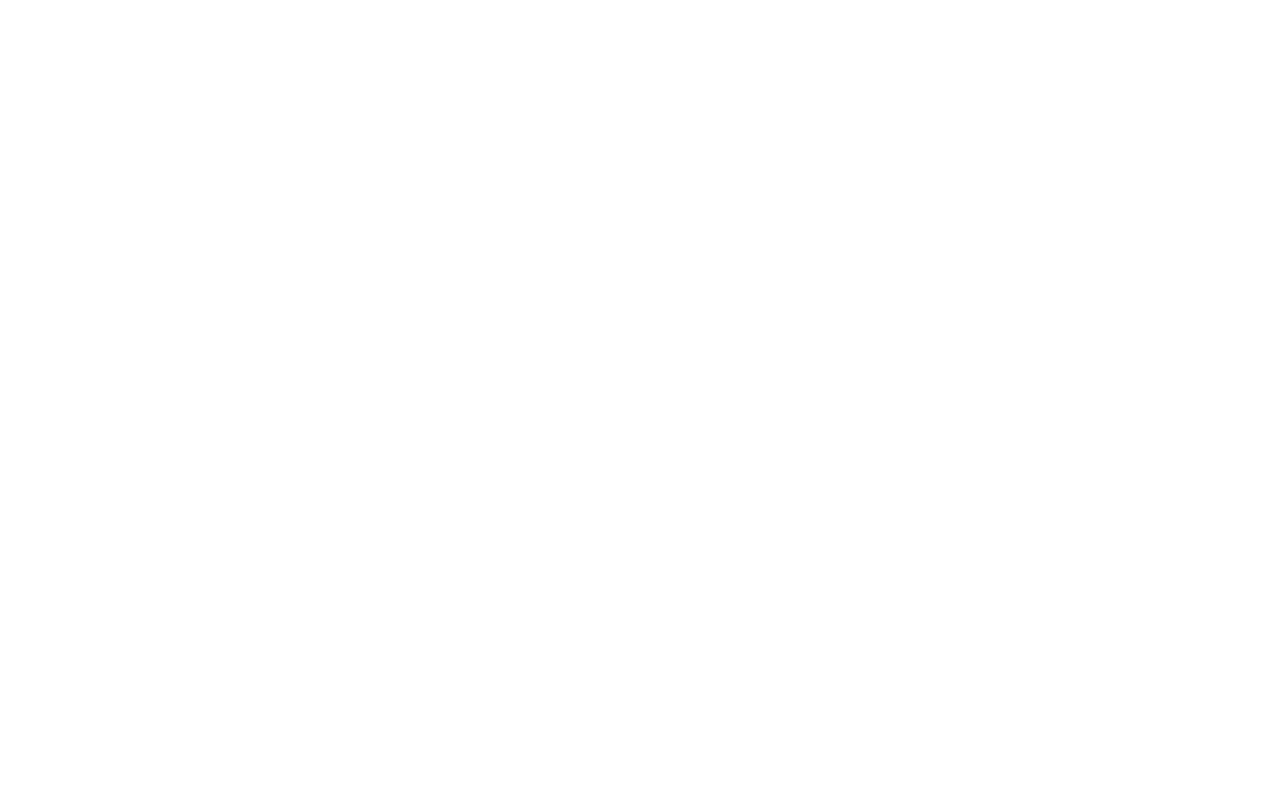
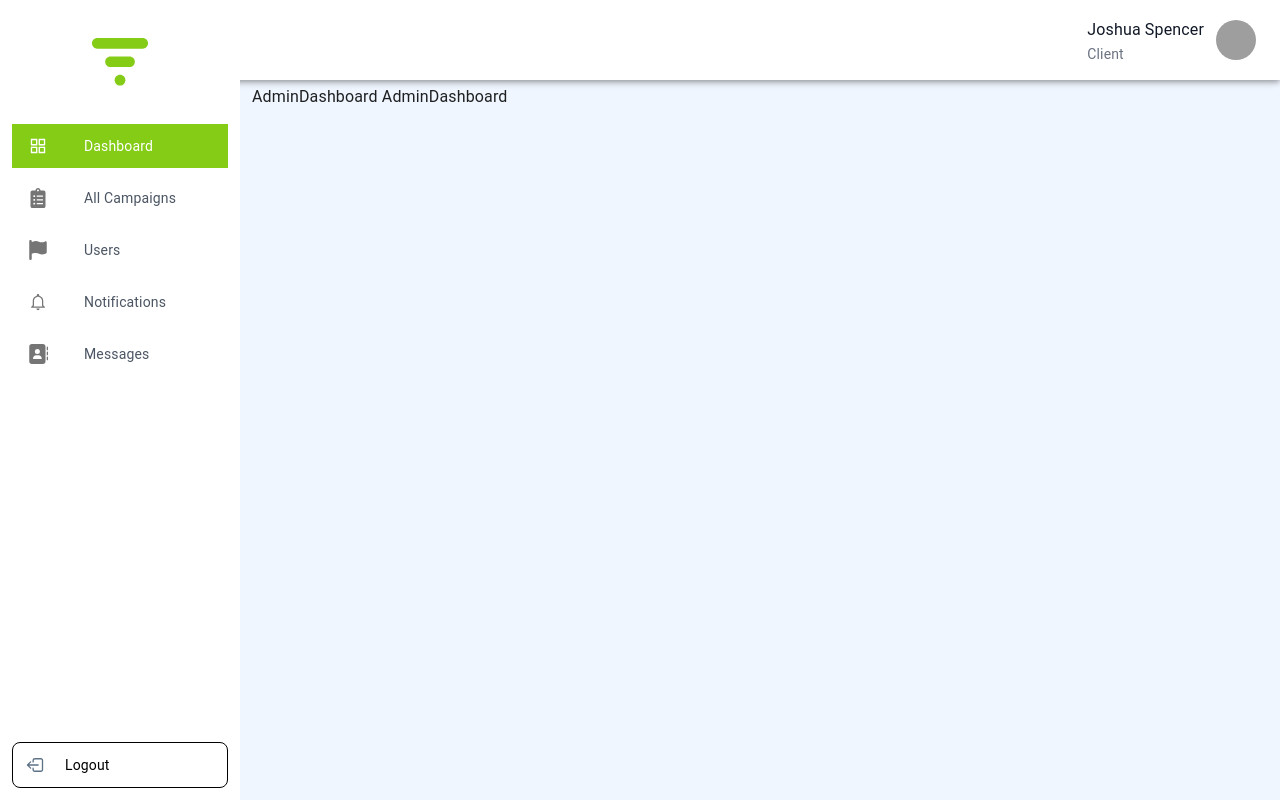
Before and after one commit to ahl-fabtechsol/ffiv, a React (Vite) app: page /admin/dashboard in a window 1280 px wide. Before the commit this address had no page. Built offline with nearby package versions, Linux system fonts and the light colour scheme; grey boxes are pictures that could not be loaded.

Commit message:
admin pages

```diff
--- a/src/App.jsx
+++ b/src/App.jsx
@@ -14,6 +14,11 @@ import Messages from "./pages/user/Messages";
 import Notifications from "./pages/user/Notifications";
 import CreateCampaign from "./pages/user/createCampaign/CreateCampaign";
 import UserCampaign from "./pages/user/UserCampaign";
+import AdminDashboard from "./pages/admin/AdminDashboard";
+import AdminUsers from "./pages/admin/AdminUsers";
+import AdminAllCampaigns from "./pages/admin/AdminAllCampaigns";
+import AdminNotifications from "./pages/admin/AdminNotifications";
+import AdminMessages from "./pages/admin/AdminMessages";
 
 const App = () => {
   return (
@@ -37,6 +42,13 @@ const App = () => {
         <Route path="/user/create-campaign" element={<CreateCampaign />} />
         <Route path="/user/all-campaign" element={<UserCampaign />} />
       </Route>
+      <Route element={<Dashboardnav type="admin" />}>
+        <Route path="/admin/dashboard" element={<AdminDashboard />} />
+        <Route path="/admin/users" element={<AdminUsers />} />
+        <Route path="/admin/campaigns" element={<AdminAllCampaigns />} />
+        <Route path="/admin/notifications" element={<AdminNotifications />} />
+        <Route path="/admin/messages" element={<AdminMessages />} />
+      </Route>
     </Routes>
   );
 };
--- a/src/dashboardLayout/SideNav.jsx
+++ b/src/dashboardLayout/SideNav.jsx
@@ -5,7 +5,7 @@ import List from "@mui/material/List";
 import ListItem from "@mui/material/ListItem";
 import ListItemButton from "@mui/material/ListItemButton";
 import ListItemText from "@mui/material/ListItemText";
-import { NavLink } from "react-router-dom";
+import { NavLink, useNavigate } from "react-router-dom";
 import Typography from "@mui/material/Typography";
 import { buttonStyle, listItemStyle } from "./SideNavStyles";
 import { AiOutlineAppstore } from "react-icons/ai";
@@ -50,8 +50,42 @@ const listItemData = [
   },
 ];
 
+const adminListItemData = [
+  {
+    label: "Dashboard",
+    name: "dashboard",
+    link: `/admin/dashboard`,
+    icon: <AiOutlineAppstore className="text-xl" />,
+  },
+  {
+    label: "All Campaigns",
+    name: "campaigns",
+    link: `/admin/campaigns`,
+    icon: <FaClipboardList className="text-xl" />,
+  },
+  {
+    label: "Users",
+    name: "users",
+    link: `/admin/users`,
+    icon: <FaFlag className="text-xl" />,
+  },
+  {
+    label: "Notifications",
+    name: "notifications",
+    link: `/admin/notifications`,
+    icon: <IoMdNotificationsOutline className="text-xl" />,
+  },
+  {
+    label: "Messages",
+    name: "messages",
+    link: `/admin/messages`,
+    icon: <FaAddressBook className="text-xl" />,
+  },
+];
+
 function SideNav(props) {
   const { window } = props;
+  const navigate = useNavigate();
   const drawer = (
     <div className="rounded-lg">
       <div className="px-3 bg-white h-screen rounded-2xl">
@@ -65,6 +99,7 @@ function SideNav(props) {
             />
           </div>
           <div className="overflow-y-auto flex-grow">
+            {props.type === "user" ? (
               <List>
                 {listItemData?.map((value, i) => (
                   <div key={i} className="py-1">
@@ -78,10 +113,29 @@ function SideNav(props) {
                   </div>
                 ))}
               </List>
+            ) : (
+              <List>
+                {adminListItemData?.map((value, i) => (
+                  <div key={i} className="py-1">
+                    <div className="bg-white text-gray-600">
+                      <RenderItem
+                        value={value}
+                        i={i}
+                        className="text-black rounded-lg"
+                      />
+                    </div>
+                  </div>
+                ))}
+              </List>
+            )}
           </div>
           <div>
             <List className="mx-4 mt-3 bg-white border border-black rounded-lg">
-              <ListItem disablePadding className="cursor-pointer">
+              <ListItem
+                disablePadding
+                className="cursor-pointer"
+                onClick={() => navigate("/")}
+              >
                 <ListItemText>
                   <Typography
                     className="font-bold flex gap-3 px-3 items-center"
--- /dev/null
+++ b/src/pages/admin/AdminAllCampaigns.jsx
@@ -0,0 +1,7 @@
+import React from "react";
+
+const AdminAllCampaigns = () => {
+  return <div>AdminAllCampaigns AdminAllCampaigns</div>;
+};
+
+export default AdminAllCampaigns;
--- /dev/null
+++ b/src/pages/admin/AdminDashboard.jsx
@@ -0,0 +1,7 @@
+import React from "react";
+
+const AdminDashboard = () => {
+  return <div>AdminDashboard AdminDashboard</div>;
+};
+
+export default AdminDashboard;
--- /dev/null
+++ b/src/pages/admin/AdminMessages.jsx
@@ -0,0 +1,7 @@
+import React from "react";
+
+const AdminMessages = () => {
+  return <div>AdminMessages AdminMessages</div>;
+};
+
+export default AdminMessages;
--- /dev/null
+++ b/src/pages/admin/AdminNotifications.jsx
@@ -0,0 +1,7 @@
+import React from "react";
+
+const AdminNotifications = () => {
+  return <div>AdminNotifications AdminNotifications</div>;
+};
+
+export default AdminNotifications;
--- /dev/null
+++ b/src/pages/admin/AdminUsers.jsx
@@ -0,0 +1,7 @@
+import React from "react";
+
+const AdminUsers = () => {
+  return <div>AdminUsers AdminUsers</div>;
+};
+
+export default AdminUsers;
```
Lines whose indentation alone changed are shown as unchanged.
